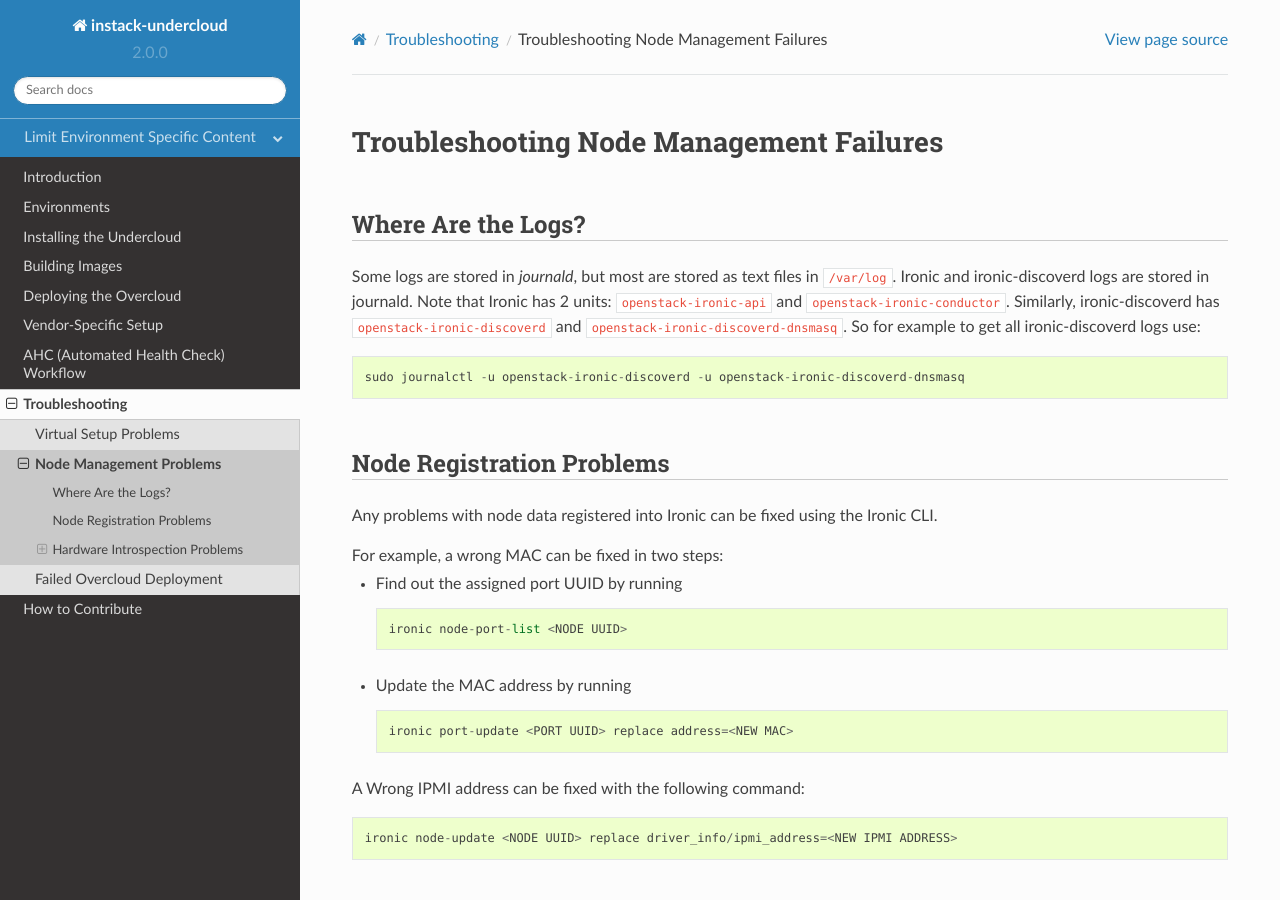
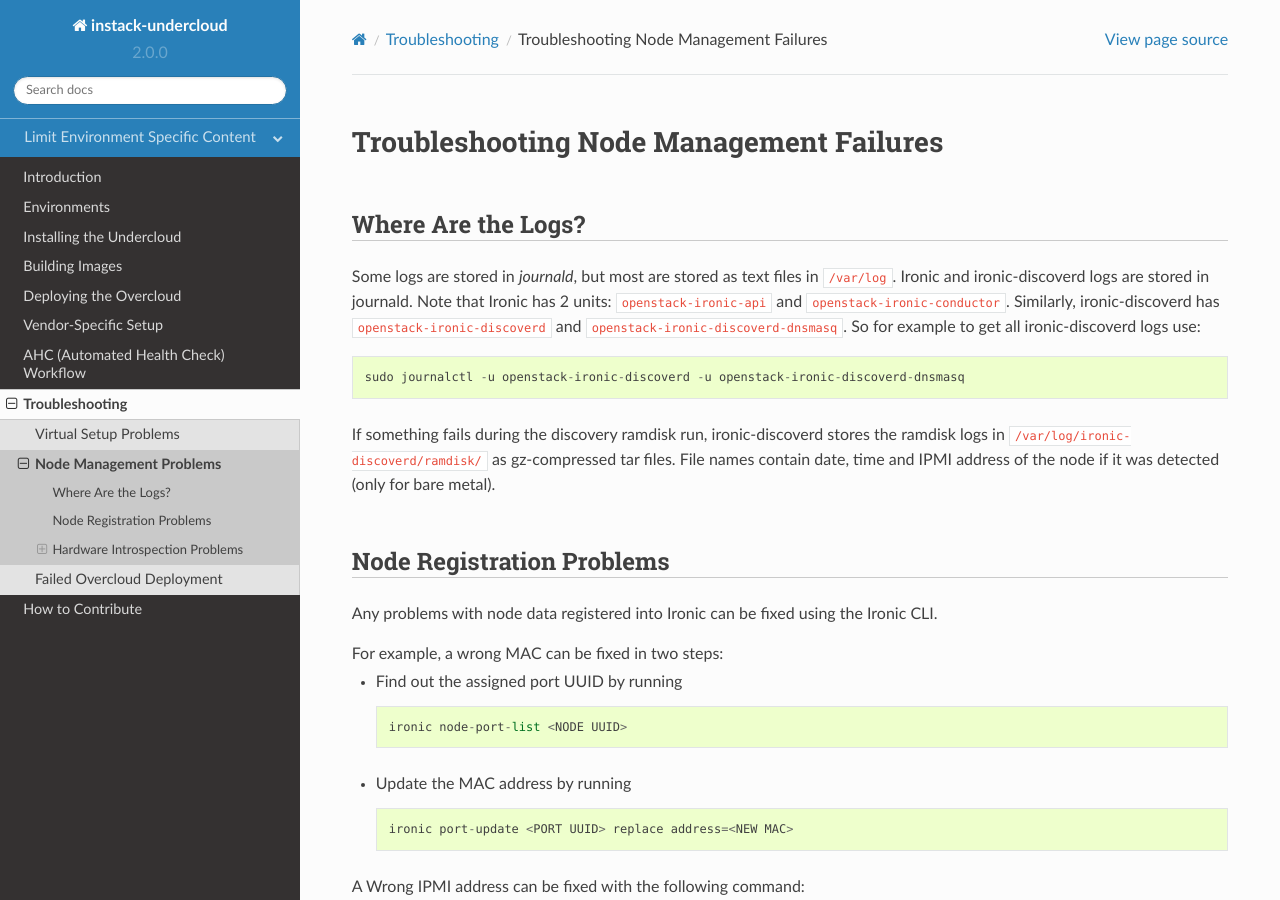
Before and after one commit to openstack-archive/instack-undercloud, a Sphinx documentation site: the page built from doc/source/troubleshooting/troubleshooting-nodes.rst, in a window 1280 px wide and 900 px high. Built offline with Sphinx 7.4.7 and the Read the Docs theme 2.0.0, drawn with Linux system fonts in a browser that asks for light colours.

Commit message:
Start using new Python ramdisk from ironic-discoverd-package
This patch kills quite a lot of bash code in the ramdisk.
After this patch we'll start receiving logs from the ramdisk
on failure.

Change-Id: I53f559c1259056c8a7e8b93c67988acabfe46a23

```diff
--- a/doc/source/troubleshooting/troubleshooting-nodes.rst
+++ b/doc/source/troubleshooting/troubleshooting-nodes.rst
@@ -13,6 +13,10 @@ for example to get all ironic-discoverd logs use::
 
     sudo journalctl -u openstack-ironic-discoverd -u openstack-ironic-discoverd-dnsmasq
 
+If something fails during the discovery ramdisk run, ironic-discoverd
+stores the ramdisk logs in ``/var/log/ironic-discoverd/ramdisk/`` as
+gz-compressed tar files. File names contain date, time and IPMI address of the
+node if it was detected (only for bare metal).
 
 .. _node_registration_problems:
 
```
Also changed, not shown: 3 other files.
